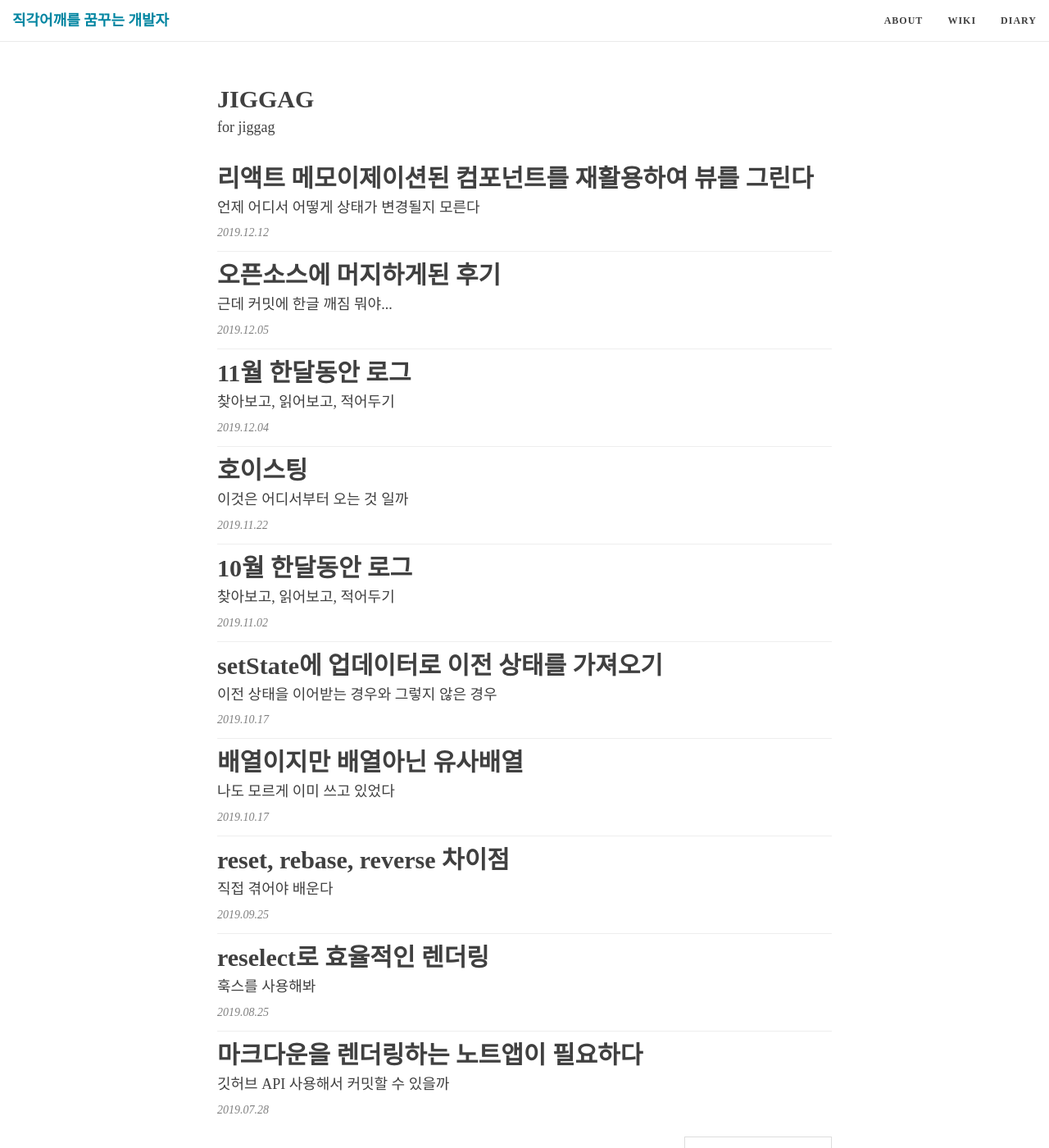
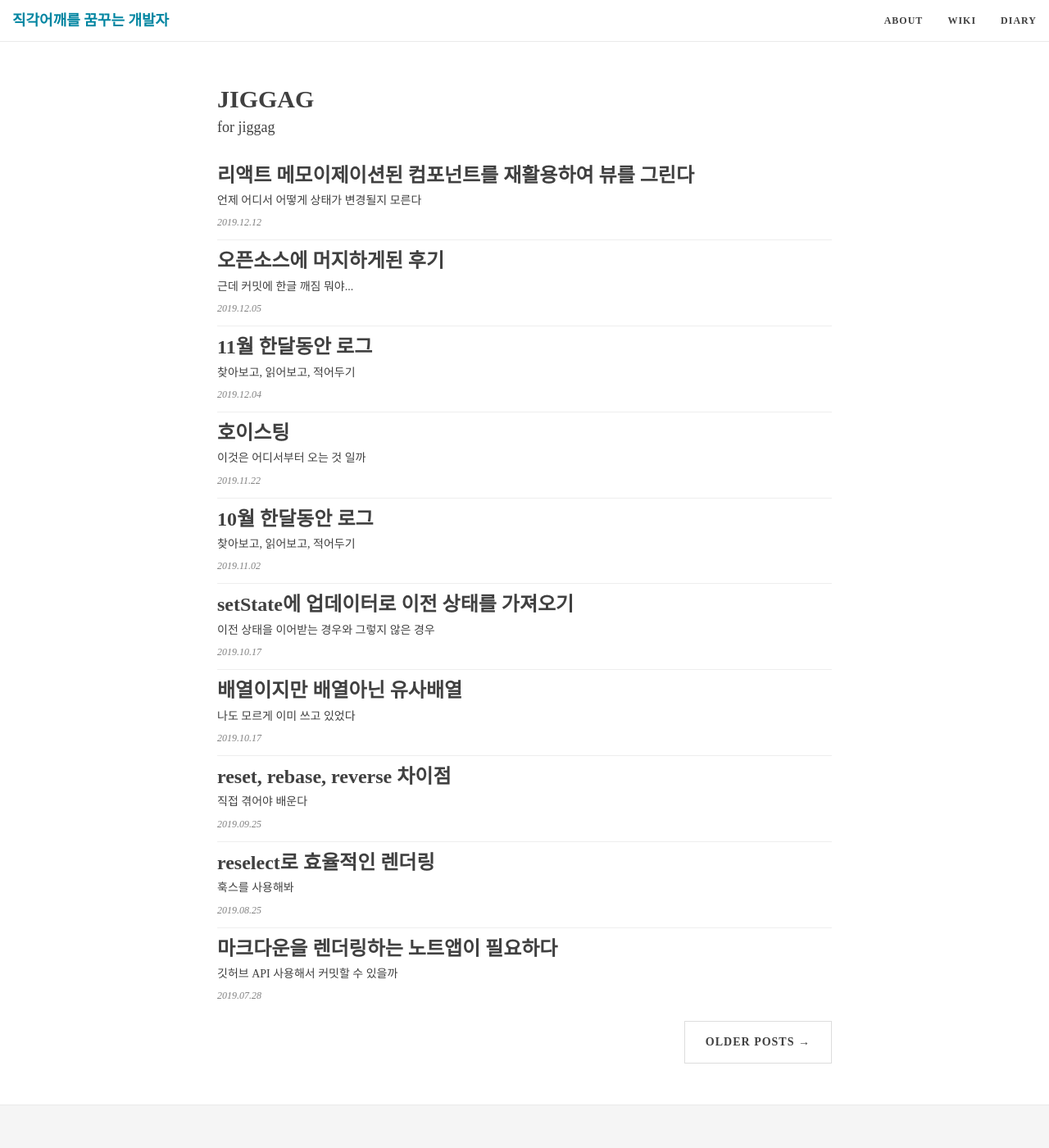
Before and after one commit to jiggag/jiggag.github.io, a Jekyll site: the page built from index.html, in a window 1280 px wide and 1400 px high. Shown: the whole window at 82% size. Built offline with Jekyll 4.4.1, drawn with Linux system fonts in a browser that asks for light colours; nearby versions of some CDN libraries; the list of posts is cut into pages by our own code.

Commit message:
스타일 변경

```diff
--- a/css/main.css
+++ b/css/main.css
@@ -26,13 +26,20 @@ body {
 }
 p {
   line-height: 1.5;
-  margin: 30px 0;
+  margin: 0;
 }
 h1,h2,h3,h4,h5,h6 {
   /* font-family: 'Open Sans', 'Helvetica Neue', Helvetica, Arial, sans-serif; */
   /* font-family: 'Noto Sans KR', sans-serif; */
   font-family: 'Noto Serif KR', serif;
   font-weight: 800;
+  margin-top: 30px;
+}
+h1,h2,h3,h4,h5,h6 code {
+  font-size: 95%;
+}
+code {
+  font-family: 'Noto Serif KR', serif;
 }
 a {
   color: {{ site.link-col }};
@@ -350,19 +357,19 @@ footer .theme-by {
 }
 
 .post-preview .post-title {
-  font-size: 24px;
+  font-size: 18px;
   margin-top: 0;
 }
 .post-preview .post-subtitle {
   margin: 0;
   font-weight: 300;
   margin-bottom: 10px;
-  font-size: 18px;
+  font-size: 14px;
 }
 .post-preview .post-meta,
 .post-heading .post-meta {
   color: #808080;
-  font-size: 14px;
+  font-size: 12px;
   font-style: italic;
   margin: 0;
 }
@@ -399,7 +406,7 @@ footer .theme-by {
 
 @media only screen and (min-width: 768px) {
   .post-preview .post-title {
-    font-size: 30px;
+    font-size: 24px;
   }
 }
 
@@ -498,11 +505,11 @@ footer .theme-by {
 }
 .intro-header .post-heading h1 {
   margin-top: 0;
-  font-size: 30px;
+  font-size: 24px;
 }
 .intro-header .page-heading .page-subheading,
 .intro-header .post-heading .post-subheading {
-  font-size: 24px;
+  font-size: 20px;
   line-height: 1.1;
   display: block;
   font-family: 'Open Sans', 'Helvetica Neue', Helvetica, Arial, sans-serif;
@@ -548,12 +555,12 @@ footer .theme-by {
   .intro-header.big-img .post-heading  {
     padding: 150px 0;
   }
-  .intro-header .page-heading h1 {
-    // font-size: 80px;
+  /* .intro-header .page-heading h1 {
+    font-size: 80px;
   }
   .intro-header .post-heading h1 {
-    // font-size: 50px;
-  }
+    font-size: 50px;
+  } */
   .intro-header.big-img .img-desc {
     font-size: 14px;
   }
```
